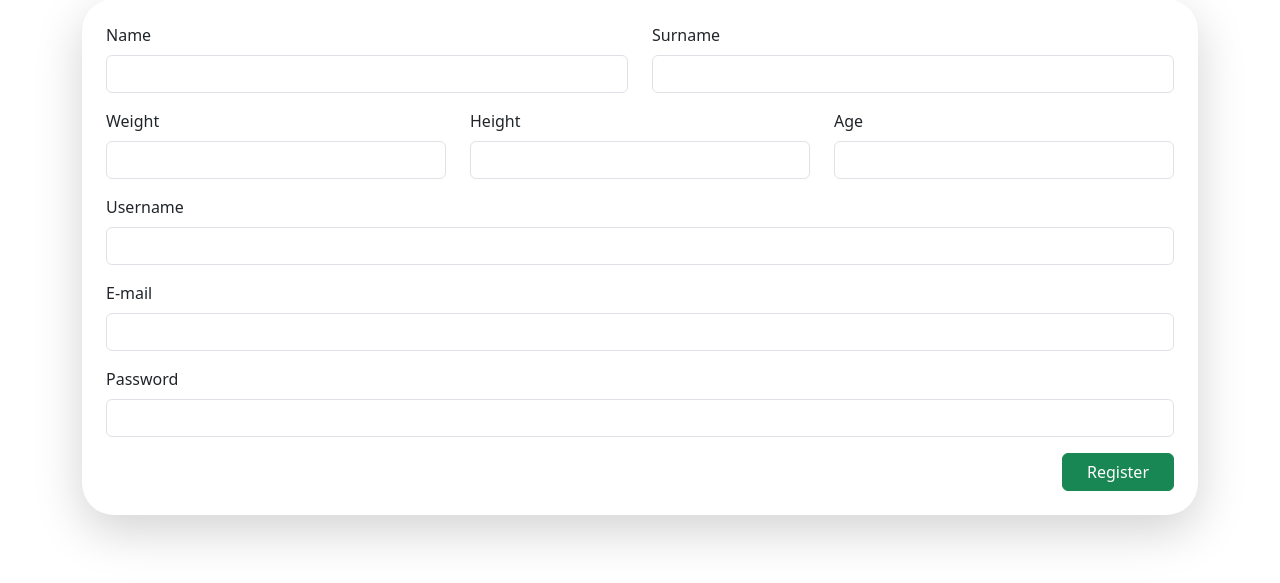
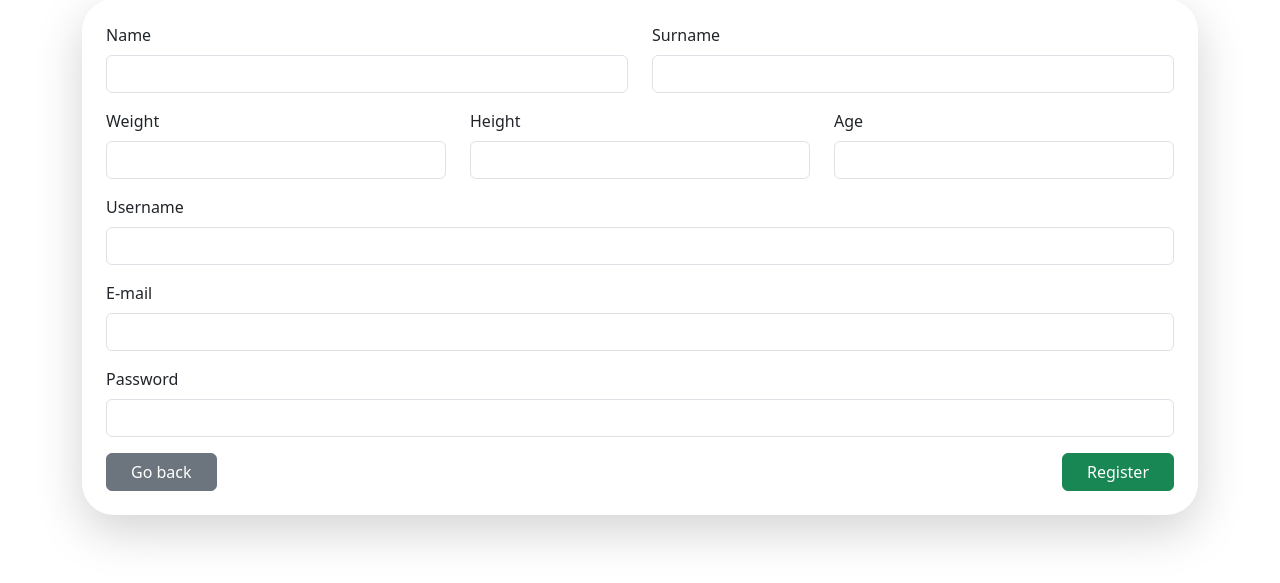
Before and after one commit to Jurajski00/BiteBalance, a PHP site: page /register.php in a window 1280 px wide. Shown: the part 179-762 px from the top of the page. Run offline with PHP 8.4, Linux system fonts and the light colour scheme.

Commit message:
fix(registration): resolve going back to index.php after enter pressed

```diff
--- a/api.php
+++ b/api.php
@@ -6,7 +6,7 @@ require 'db.php';
 $action = $_POST['action'] ?? $_GET['action'] ?? '';
 
 switch($action) {
-    case 'registerUser':
+    case 'registerUser':    // --- USER REGISTRATION ---
         $name = isset($_POST['registerName']) ? trim($_POST['registerName']) : '';
         $surname = isset($_POST['registerSurname']) ? trim($_POST['registerSurname']) : '';
         $email = isset($_POST['registerEmail']) ? trim($_POST['registerEmail']) : '';
@@ -16,13 +16,13 @@ switch($action) {
         $height = isset($_POST['registerHeight']) ? intval($_POST['registerHeight']) : '';
         $age = isset($_POST['registerAge']) ? intval($_POST['registerAge']) : '';
 
-        if($age > 200) { //test function
+        if($age > 200) {                                //test function
             echo json_encode([
                 'success' => false,
                 'message' => "You're not that old :D"
             ]);
             exit;
-        }
+        }                                               // add more later
 
         $sql = "INSERT INTO users (name, surname, email, username, password, weight, height, age)
         VALUES (:name, :surname, :email, :username, :password, :weight, :height, :age)";
--- a/js/app.js
+++ b/js/app.js
@@ -1,3 +1,5 @@
+// ---USER REGISTRATION---
+
 document.querySelector('#formRegister').addEventListener('submit', (e) => {
     e.preventDefault();
 
@@ -31,7 +33,7 @@ document.querySelector('#formRegister').addEventListener('submit', (e) => {
     .then(data => {
         if (data.success === true) {
             document.querySelector('#formRegister').reset();
-            alert(data.message);
+            // alert(data.message);
         } else {
             alert(data.message);
         }
--- a/register.php
+++ b/register.php
@@ -64,8 +64,14 @@
                         <input type="password" id="password" class="form-control" required>
                     </div>
 
-                    <div class="col-12 d-flex justify-content-end">
-                        <button type="submit" class="btn btn-success px-4">Register</button>
+                    <div class="row">
+                        <div class="col-6">
+                            <button type="button" onclick="document.location = 'index.php'" class="btn btn-secondary px-4">Go back</button>
+                        </div>
+
+                        <div class="col-6 d-flex justify-content-end">
+                            <button type="submit" class="btn btn-success px-4">Register</button>
+                        </div>
                     </div>
 
                 </form>
```
Also changed, not shown: index.php (+4 -3 lines).
